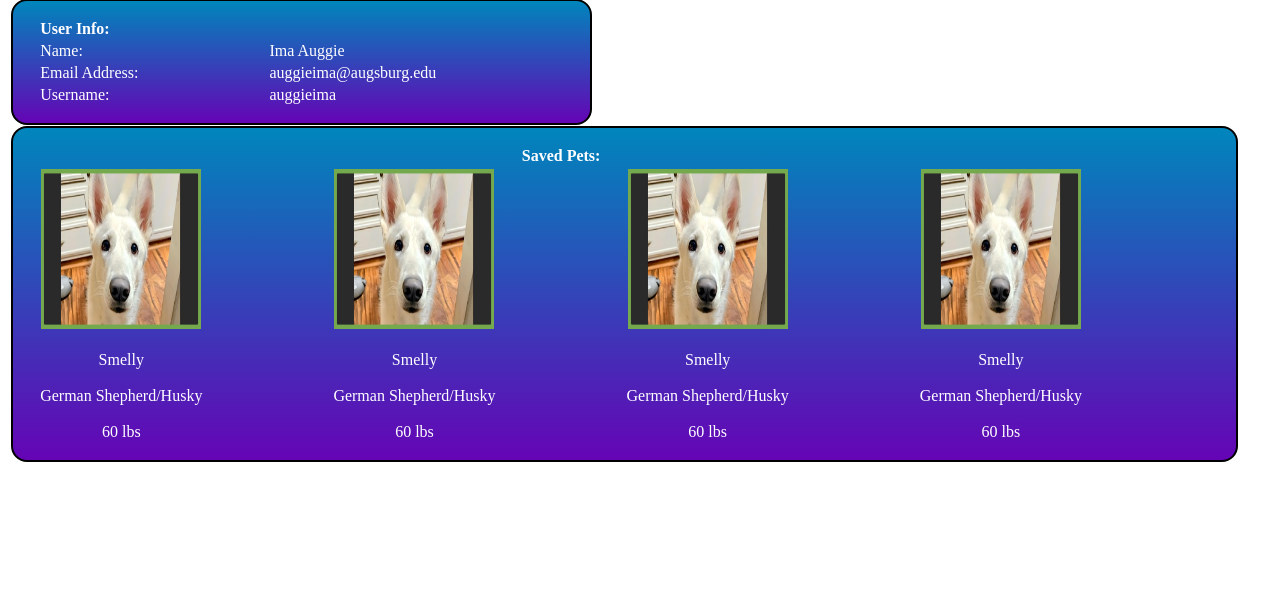
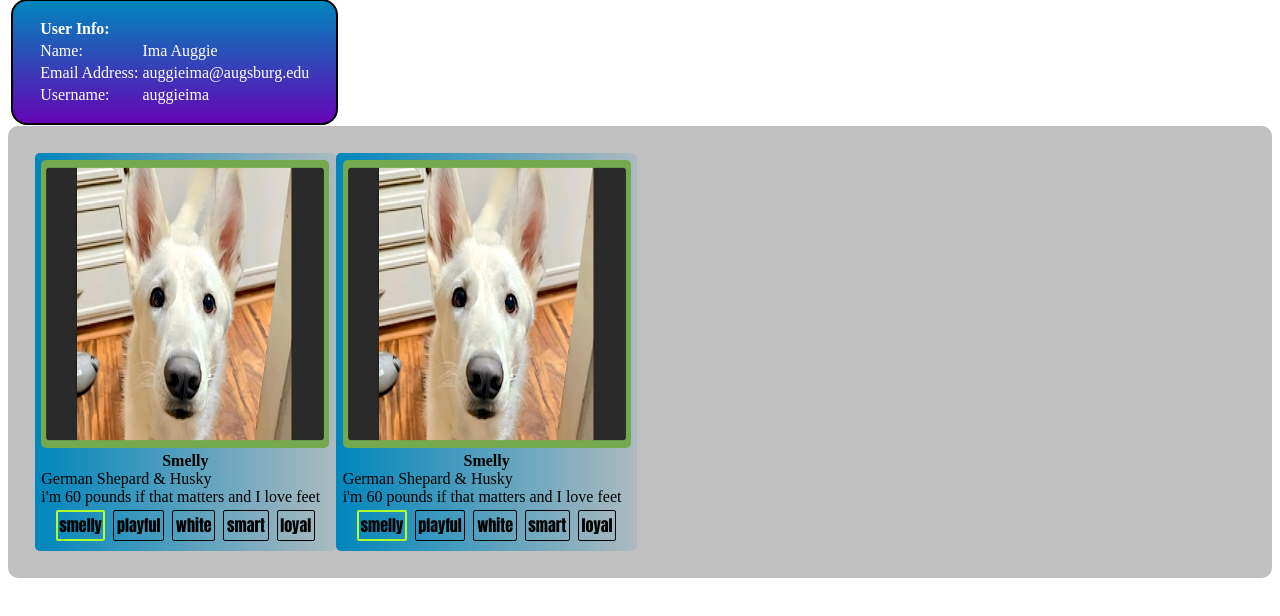
Before and after one commit to Torrescc/Fetch-Your-Friend, a plain HTML site: page profile.html in a window 1280 px wide. Shown: the part 74-690 px from the top of the page. Drawn offline with Linux system fonts and the light colour scheme.

Commit message:
Replaced saved pets table with catalog of pets

```diff
--- a/profile.html
+++ b/profile.html
@@ -12,28 +12,10 @@
 	<link href="style.css" rel="stylesheet" type = "text/css">
 </head>
 <body>
-	<style>
-		table {
-			background: linear-gradient(rgb(0,134,188), rgb(101,4,181));
-			color: white;
-			border: 0.25vh solid black;
-			border-radius: 2vh;
-			padding: 2vh 3vh;
-			margin: 0.2vh 0.4vh;
-		}
-		img {
-			width: 20vh;
-			height: 20vh;
-		}
-		td {
-			padding-right: 10vw;
-		}
-	</style>
-
     <h2 class = "head-title">User Profile</h2>
 
 	<!-- This table will contain the user's information -->
-	<table>
+	<table class="profile">
 		<tr>
 			<td><b>User Info:<b></td>
 		</tr>
@@ -51,12 +33,12 @@
 		</tr>
 	</table>
 
-	<!-- This table will contain saved pets -->
+	<!-- This table will contain saved pets
 	<table style="text-align: center">
 		<tr>
 			<td colspan="4"><b>Saved Pets:<b></td>
 		</tr>
-		<!-- Each row will contain four pets when full screen! -->
+		<!-- Each row will contain four pets when full screen!
 		<tr>
 			<td><img src="dog.jpeg" alt="Picture of saved dog"><br><br>
 			Smelly<br><br>German Shepherd/Husky<br><br>60 lbs</td>
@@ -70,6 +52,76 @@
 			<td><img src="dog.jpeg" alt="Picture of saved dog"><br><br>
 			Smelly<br><br>German Shepherd/Husky<br><br>60 lbs</td>
 		</tr>
-	</table>
+	</table>-->
+
+	<div class = "Catalog">
+        <div class = "pet">
+            <img src = "Dog.jpeg" alt = "a picture of one of our lovely pets offered">
+            <div class = "name"> Smelly </div>
+            <div class = "breed">
+                German Shepard & Husky
+            </div>
+            <div class = "bio">
+                i'm 60 pounds if that matters
+                and I love feet
+            </div>
+
+            <div class = "character">
+                <div class = "trait matchedtrait">
+                    smelly
+                </div>
+                <div class = "trait">
+                    playful
+                </div>
+                <div class = "trait">
+                    white
+                </div>
+
+
+                <div class = "trait" >
+                        smart
+                </div>
+                <div class = "trait" >
+                        loyal
+                </div>
+
+            </div>
+
+        </div>
+        <div class = "pet">
+            <img src = "Dog.jpeg" alt = "a picture of one of our lovely pets offered">
+            <div class = "name"> Smelly </div>
+            <div class = "breed">
+                German Shepard & Husky
+            </div>
+            <div class = "bio">
+                i'm 60 pounds if that matters
+                and I love feet
+            </div>
+
+            <div class = "character">
+                <div class = "trait matchedtrait">
+                    smelly
+                </div>
+                <div class = "trait">
+                    playful
+                </div>
+                <div class = "trait">
+                    white
+                </div>
+
+
+                <div class = "trait" >
+                        smart
+                </div>
+                <div class = "trait" >
+                        loyal
+                </div>
+
+            </div>
+
+        </div>
+
+    </div>
 </body>
 </html>
--- a/style.css
+++ b/style.css
@@ -147,7 +147,21 @@ div.buttons button{
 
 /* For profile.html */
 
-
+.profile {
+	background: linear-gradient(rgb(0,134,188), rgb(101,4,181));
+	color: white;
+	border: 0.25vh solid black;
+	border-radius: 2vh;
+	padding: 2vh 3vh;
+	margin: 0.2vh 0.4vh;
+}
+/*img {
+	width: 20vh;
+	height: 20vh;
+}
+td {
+	padding-right: 10vw;
+}*/
 
 /* For sign-up-in.html */
 
```
